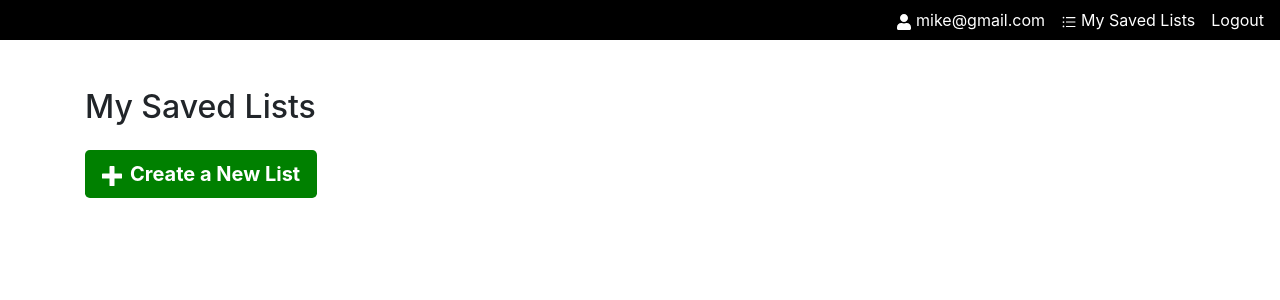
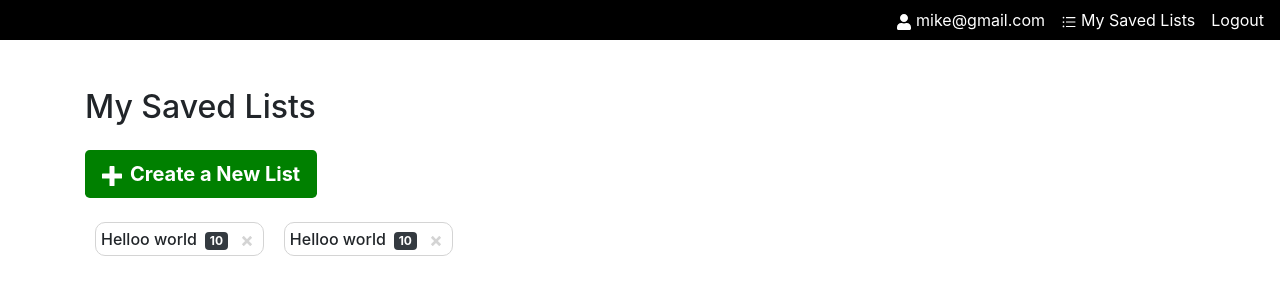
Before and after one commit to HarryNdegwa/fleetTest, a React (Create React App) app: page /saved-lists in a window 1280 px wide. Shown: the top 300 px of the page. Built offline with nearby package versions, Linux system fonts and the light colour scheme.

Commit message:
Added and styled saved lists wrappers

```diff
--- a/src/components/SavedLists/index.js
+++ b/src/components/SavedLists/index.js
@@ -3,7 +3,7 @@ import { Link } from "react-router-dom";
 import { FaUser } from "react-icons/fa";
 import { AiOutlineBars } from "react-icons/ai";
 import "./style.css";
-import { ImPlus } from "react-icons/im";
+import { ImPlus, ImCross } from "react-icons/im";
 
 function SavedLists(props) {
   return (
@@ -35,6 +35,25 @@ function SavedLists(props) {
           </span>
           <span style={{ fontWeight: "bold" }}>Create a New List</span>
         </Link>
+
+        <div className="saved-list-wrapper">
+          <span className="saved-list">
+            <h6 style={{ display: "inline-block" }}>Helloo world</h6>
+            <span className="badge bg-dark mx-2 text-white">10</span>
+            <ImCross
+              style={{ fontSize: "10px" }}
+              className="task-action-icon"
+            />
+          </span>
+          <span className="saved-list">
+            <h6 style={{ display: "inline-block" }}>Helloo world</h6>
+            <span className="badge bg-dark mx-2 text-white">10</span>
+            <ImCross
+              style={{ fontSize: "10px" }}
+              className="task-action-icon"
+            />
+          </span>
+        </div>
       </div>
     </div>
   );
--- a/src/components/SavedLists/style.css
+++ b/src/components/SavedLists/style.css
@@ -12,6 +12,18 @@
   background-color: green;
 }
 
+.saved-list-wrapper {
+  display: flex;
+  flex-wrap: wrap;
+}
+
+.saved-list {
+  border: 1px solid #d4d4d4;
+  padding: 4px 5px;
+  border-radius: 10px;
+  margin: 0px 10px;
+}
+
 @media screen and (max-width: 576px) {
   .saved-list-top-header {
     display: none;
```
